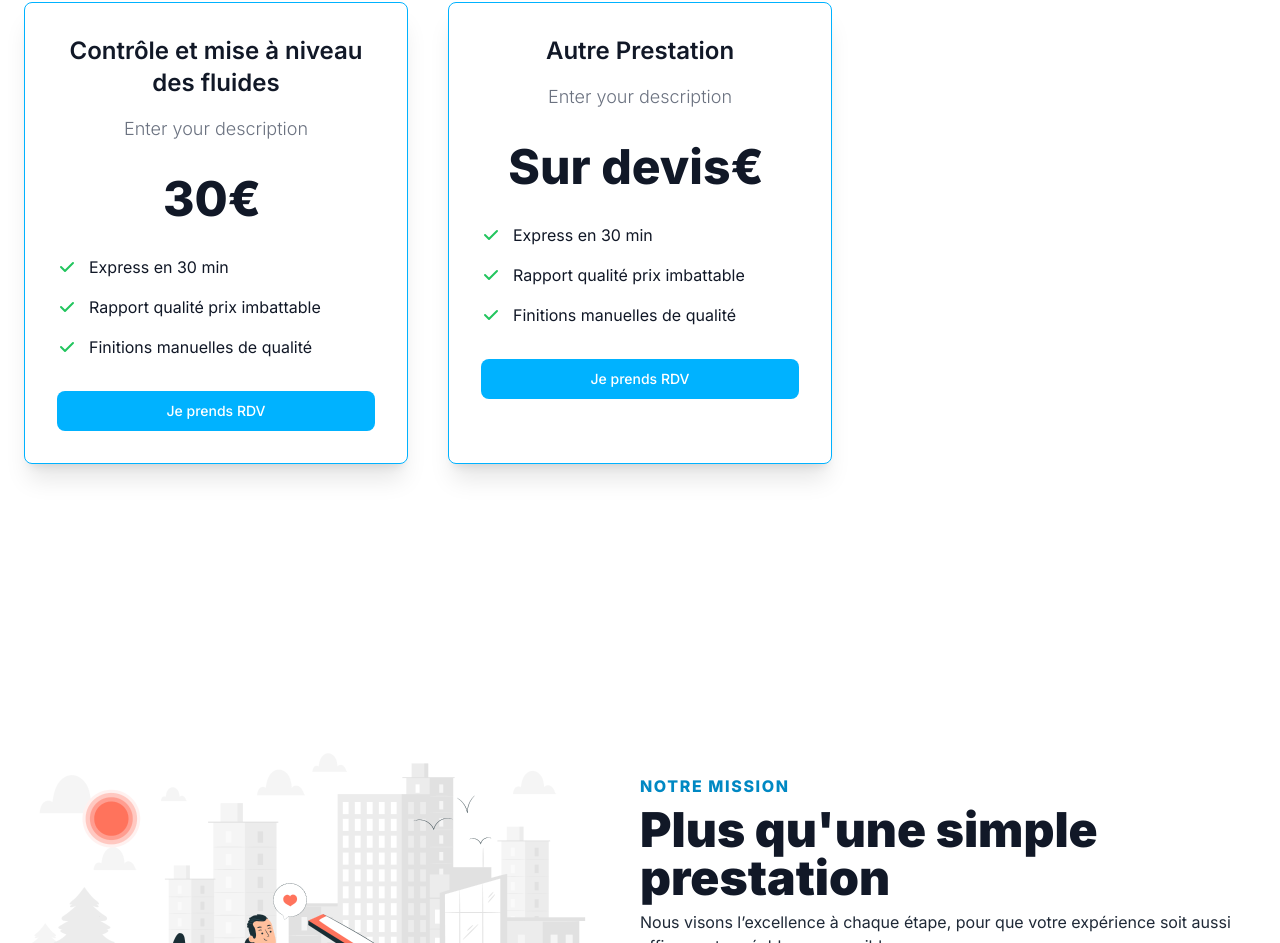
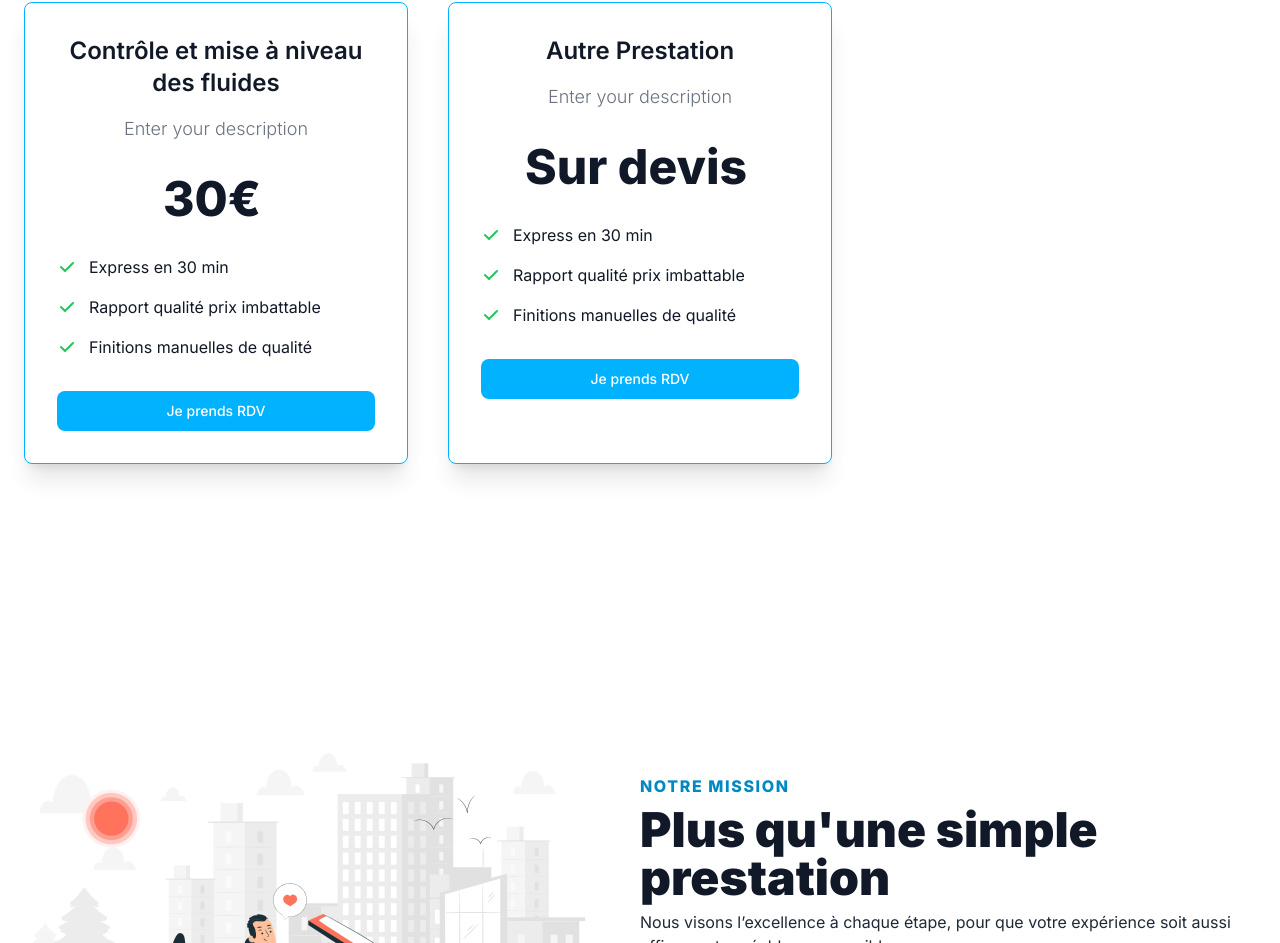
Before and after one commit to Yannis-Alouache/MyCarz, a Next.js app in the folder frontend/: page /mechanique in a window 1280 px wide. Shown: the part 3728-4671 px from the top of the page. Built offline with nearby package versions, Linux system fonts and the light colour scheme.

Commit message:
[~] fixed euro sign showing

```diff
--- a/frontend/src/app/(routes)/mechanique/page.js
+++ b/frontend/src/app/(routes)/mechanique/page.js
@@ -67,7 +67,8 @@ const Mechanique = () => {
         "Express en 30 min",
         "Rapport qualité prix imbattable",
         "Finitions manuelles de qualité"
-      ]
+      ],
+      noEuroSign: true
     },
   ]
 
--- a/frontend/src/app/_components/Pricing/Pricing.jsx
+++ b/frontend/src/app/_components/Pricing/Pricing.jsx
@@ -1,14 +1,13 @@
-import React from 'react'
 
 const Pricing = (props) => {
-    let { title, price, services, catchPhrase, mainColor } = props
+    let { title, price, services, catchPhrase, mainColor, noEuroSign } = props
   return (
     <>
         <div className={"flex flex-col p-6 mx-auto max-w-lg text-center text-gray-900 bg-white rounded-lg w-full border shadow-xl xl:p-8"} style={{borderColor: mainColor}}>
             <h3 className="mb-4 text-2xl font-semibold">{title}</h3>
             <p className="font-light text-gray-500 sm:text-lg">{catchPhrase}</p>
             <div className="flex justify-center items-baseline my-8">
-                <span className="mr-2 text-5xl font-extrabold">{price}€</span>
+                <span className="mr-2 text-5xl font-extrabold">{price}{noEuroSign ? "" : "€"}</span>
             </div>
             <ul role="list" className="mb-8 space-y-4 text-left">
                 {services.map(service => {
--- a/frontend/src/app/_components/PricingWrapper/PricingWrapper.jsx
+++ b/frontend/src/app/_components/PricingWrapper/PricingWrapper.jsx
@@ -20,6 +20,7 @@ const PricingWrapper = (props) => {
                     catchPhrase={pricingInfo.catchPhrase}
                     services={pricingInfo.services}
                     mainColor={mainColor}
+                    noEuroSign={pricingInfo.noEuroSign}
                     key={pricingInfo.title}
                   />
                 )
```
